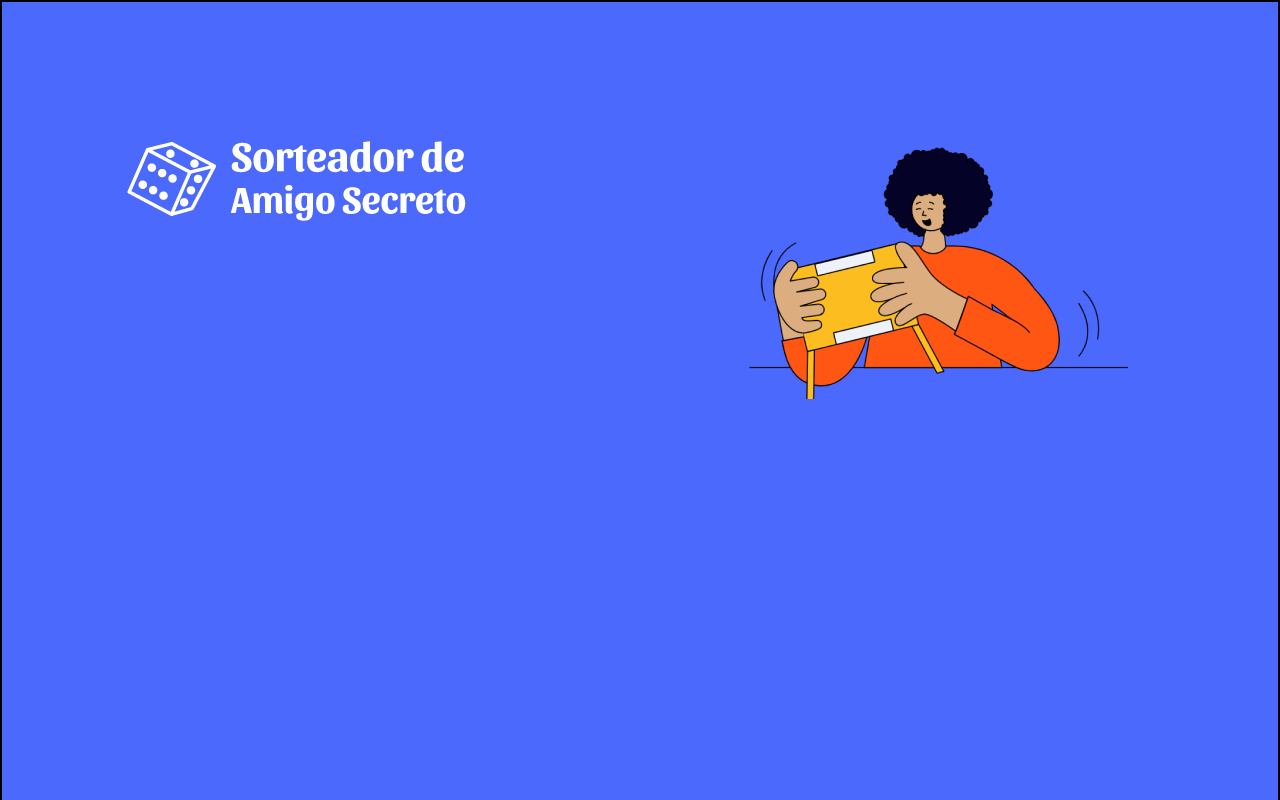
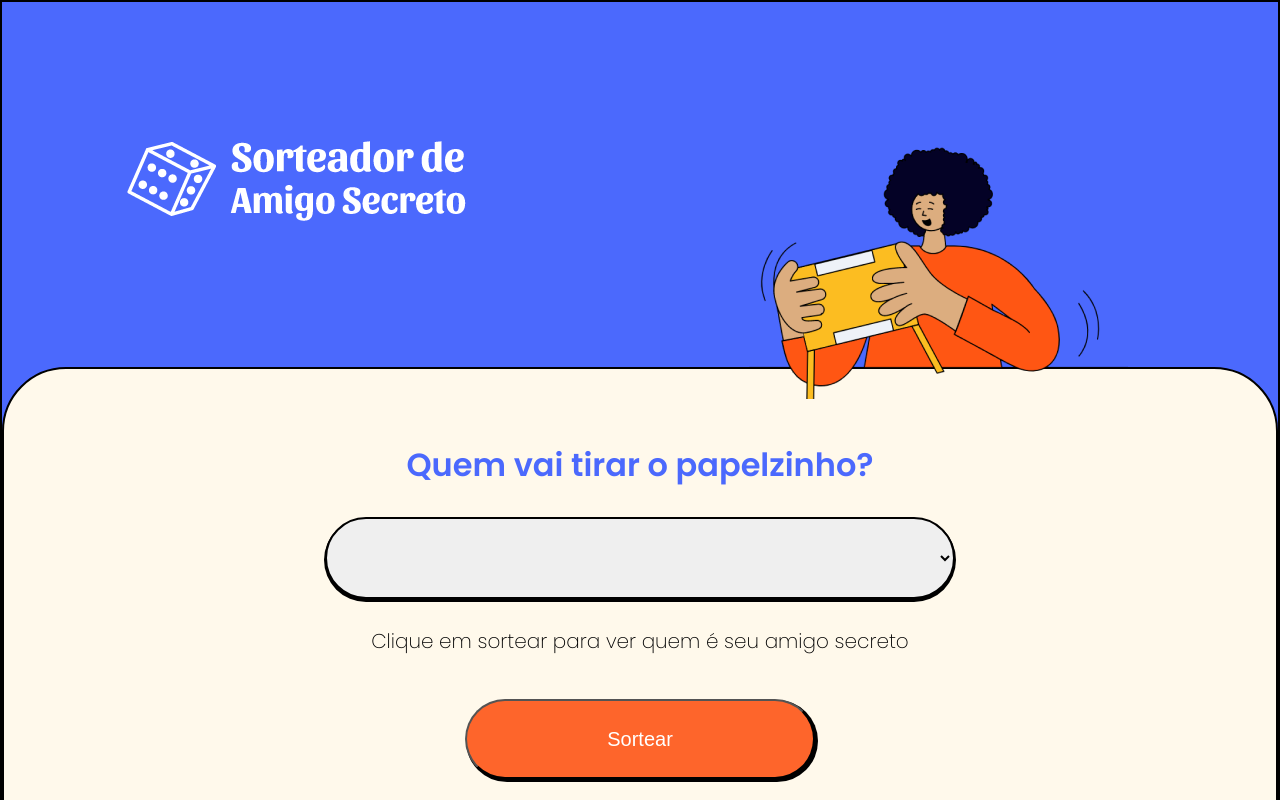
Before and after one commit to PeuStone/Sorteador-de-Amigo-Secreto, a React (Create React App) app: page /sorteio in a window 1280 px wide. Before the commit this address had no page. Shown: the top 800 px of the page. Built offline with nearby package versions, Linux system fonts and the light colour scheme.

Commit message:
Finalizando estilos da pagina de sorteio

```diff
--- a/src/App.tsx
+++ b/src/App.tsx
@@ -1,6 +1,7 @@
 import { BrowserRouter, Route, Routes } from "react-router-dom";
 import { RecoilRoot } from "recoil";
 import Configuracao from "./paginas/Configuracao";
+import Sorteio from "./paginas/Sorteio";
 
 function App() {
   return (
@@ -8,6 +9,7 @@ function App() {
       <RecoilRoot>
         <Routes>
           <Route path="/" element={<Configuracao />} />
+          <Route path="/sorteio" element={<Sorteio />} />
         </Routes>
       </RecoilRoot>
     </BrowserRouter>
--- /dev/null
+++ b/src/paginas/Sorteio.css
@@ -0,0 +1,61 @@
+footer .sorteio {
+    margin: 64px 0;
+}
+
+.sorteio .resultado {
+    color: #FE652BFC;
+    font-size: 25px;
+}
+
+.botao-sortear {
+    width: 350px;
+    height: 80px;
+    font-size: 20px;
+    box-shadow: 2px 2px 0px 1px #000000;
+    border-radius: 45px;
+    background-color: #FE652B;
+    color: #FFF;
+    cursor: pointer;
+    margin: 16px 0;
+}
+
+.botao-sortear:disabled {
+    opacity: 0.6;
+    cursor: not-allowed;
+}
+
+.botao-sortear:hover {
+    background-color: #4B69FD;
+}
+
+select {
+    border-radius: 45px;
+    height: 82px;
+    width: 70%;
+    box-sizing: border-box;
+    padding: 0 32px;
+    font-size: 20px;
+    border: 2px solid black;
+    box-shadow: 0px 2px 0px 1px #000000;
+}
+
+select:focus {
+    outline: none;
+}
+
+p {
+    font-size: 20px;
+    font-weight: 200;
+    margin: 32px 0;
+}
+
+@media screen and (max-width: 800px) {
+    select {
+        width: 100%;
+    }
+
+    .botao-sortear {
+        width: 220px;
+        margin: 32px 0;
+    }
+}
--- a/src/paginas/Sorteio.tsx
+++ b/src/paginas/Sorteio.tsx
@@ -1,6 +1,8 @@
 import { useState } from "react"
 import { useListaDeParticipantes } from "../state/hook/useListaDeParticipantes"
 import { useResultadoSorteio } from "../state/hook/useResultadoSorteio"
+import Card from "../componentes/Card"
+import './Sorteio.css'
 
 
 const Sorteio = () => {
@@ -20,7 +22,9 @@ const Sorteio = () => {
     }
 
     return (
-        <section>
+        <Card>
+            <section className="sorteio">
+                <h2>Quem vai tirar o papelzinho?</h2>
                 <form onSubmit={sortear}>
                     <select
                         required
@@ -32,10 +36,15 @@ const Sorteio = () => {
                     >
                         {participantes.map(participante => <option key={participante}>{participante}</option>)}
                     </select>
-                <button>Sortear</button>
+                    <p>Clique em sortear para ver quem é seu amigo secreto</p>
+                    <button className="botao-sortear">Sortear</button>
                 </form>
-            {amigoSecreto && <p role="alert">{amigoSecreto}</p>}
+                {amigoSecreto && <p className="resultado" role="alert">{amigoSecreto}</p>}
+                <footer className="sorteio">
+                    <img src="/imagens/aviao.png" className="aviao" alt="Um avião de papel" />
+                </footer>
             </section>
+        </Card>
     )
 }
 
```
Lines whose indentation alone changed are shown as unchanged.
